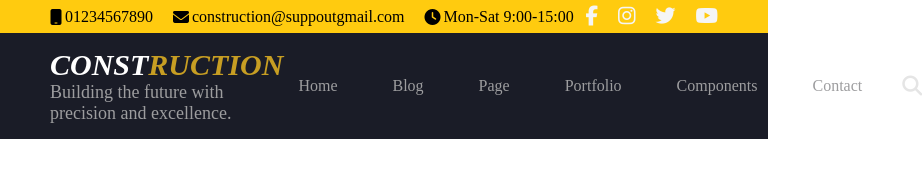
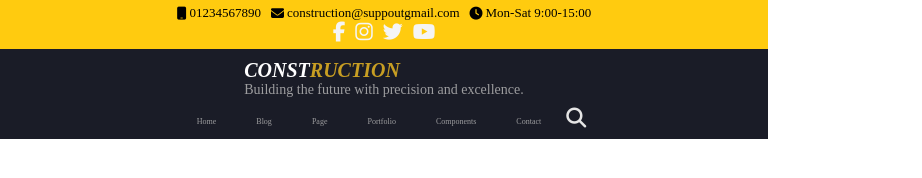
Before and after one commit to TalhaJubair35/construction, a plain HTML site: page index.html in a window 768 px wide. Shown: the whole page, 922 px wide, since content can reach past the window. Drawn offline with Linux system fonts and the light colour scheme.

Commit message:
header responsive

```diff
--- a/style.css
+++ b/style.css
@@ -131,3 +131,76 @@ display: flex;
     font-size: 20px;
 
 }
+/* for laptop and tablet */
+@media screen and (max-width: 1024px) {
+    .info-container {
+        flex-direction: column;
+        align-items: center;
+    }
+    /* .contacts, .links {
+        flex-direction: column;
+        gap: 10px;
+    } */
+    .nav-bar ul {
+        flex-direction: row;
+        align-items: center;
+        gap: 15px;
+
+
+    }
+}
+@media screen and (min-width: 768px) and (max-width: 1024px) {
+    .info-container {
+        padding: 10px;
+    }
+    header {
+        display: flex;
+        flex-direction: column;
+        gap: 10px;
+        padding: 10px 30px;
+    }
+    .nav-bar ul {
+        flex-direction: row;
+        align-items: center;
+        gap: 10px;
+    }
+    .web-name h1 {
+        font-size: 24px;
+    }
+    .web-name p {
+        font-size: 16px;
+    }
+    .nav-bar ul li a {
+        font-size: 14px;
+    }
+
+}
+@media screen and (min-width: 400px) and (max-width: 768px) {
+    .info-container {
+        padding: 5px;
+    }
+    .contacts, .links {
+        flex-direction: row;
+        font-size: small;
+        gap: 10px;
+    }
+    header {
+        flex-direction: column;
+        align-items: center;
+        padding: 10px 20px;
+    }
+    .web-name h1 {
+        font-size: 20px;
+    }
+    .web-name p {
+        font-size: 14px;
+    }
+    .nav-bar ul {
+        flex-direction: flex;
+        align-items: center;
+        gap: 10px;
+    }
+    .nav-bar ul li a {
+        font-size: 8px;
+    }
+}
```
